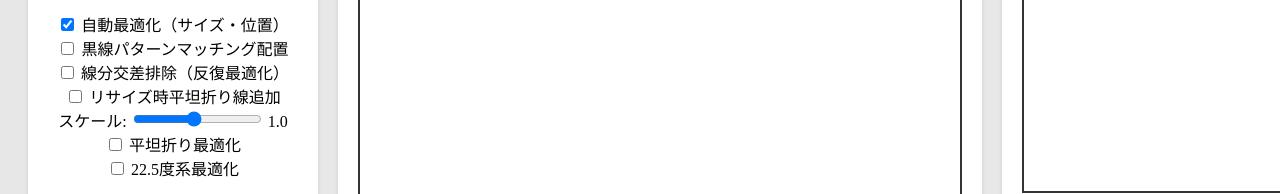
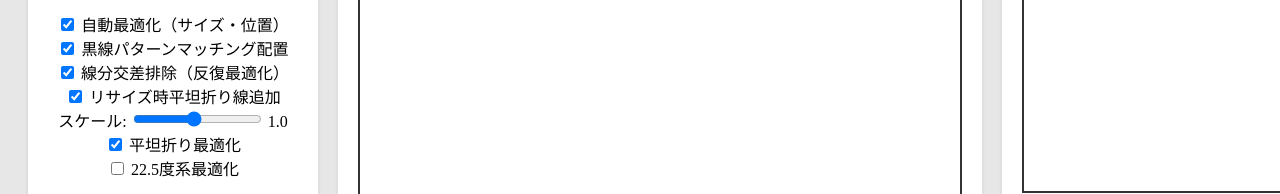
Before and after one commit to origamistar/Origami_CPS_Merger, a plain HTML site: page tree_merge.html in a window 1280 px wide. Shown: the part 677-871 px from the top of the page. Drawn offline with Linux system fonts and the light colour scheme.

Commit message:
Update tree_merge.html

```diff
--- a/tree_merge.html
+++ b/tree_merge.html
@@ -27,22 +27,22 @@
             </label>
             <br>
             <label>
-                <input type="checkbox" id="use_pattern_matching"> 黒線パターンマッチング配置
+                <input type="checkbox" id="use_pattern_matching" checked> 黒線パターンマッチング配置
             </label>
             <br>
             <label>
-                <input type="checkbox" id="eliminate_intersections"> 線分交差排除（反復最適化）
+                <input type="checkbox" id="eliminate_intersections" checked> 線分交差排除（反復最適化）
             </label>
             <br>
             <label>
-                <input type="checkbox" id="enable_flat_fold_resize"> リサイズ時平坦折り線追加
+                <input type="checkbox" id="enable_flat_fold_resize" checked> リサイズ時平坦折り線追加
             </label>
             <br>
             <label>スケール: <input type="range" id="merge_scale" min="0.1" max="2" step="0.1" value="1"></label>
             <span id="scale_value">1.0</span>
             <br>
             <label>
-                <input type="checkbox" id="auto_flat_fold"> 平坦折り最適化
+                <input type="checkbox" id="auto_flat_fold" checked> 平坦折り最適化
             </label>
             <br>
             <label>
```
